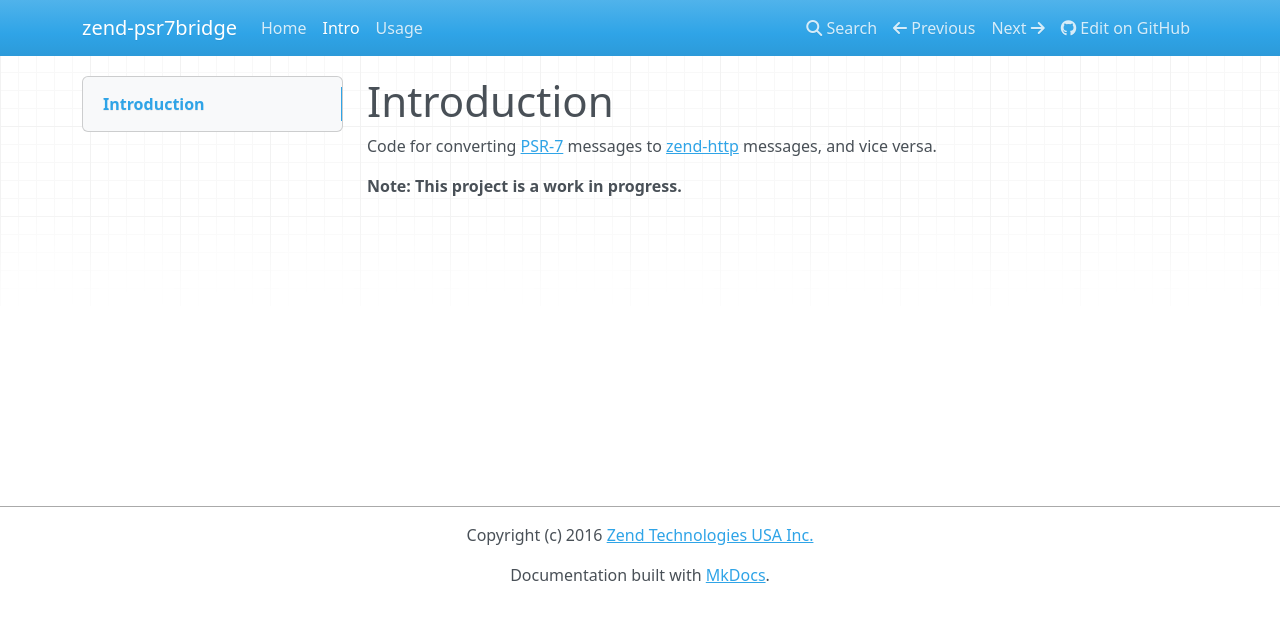
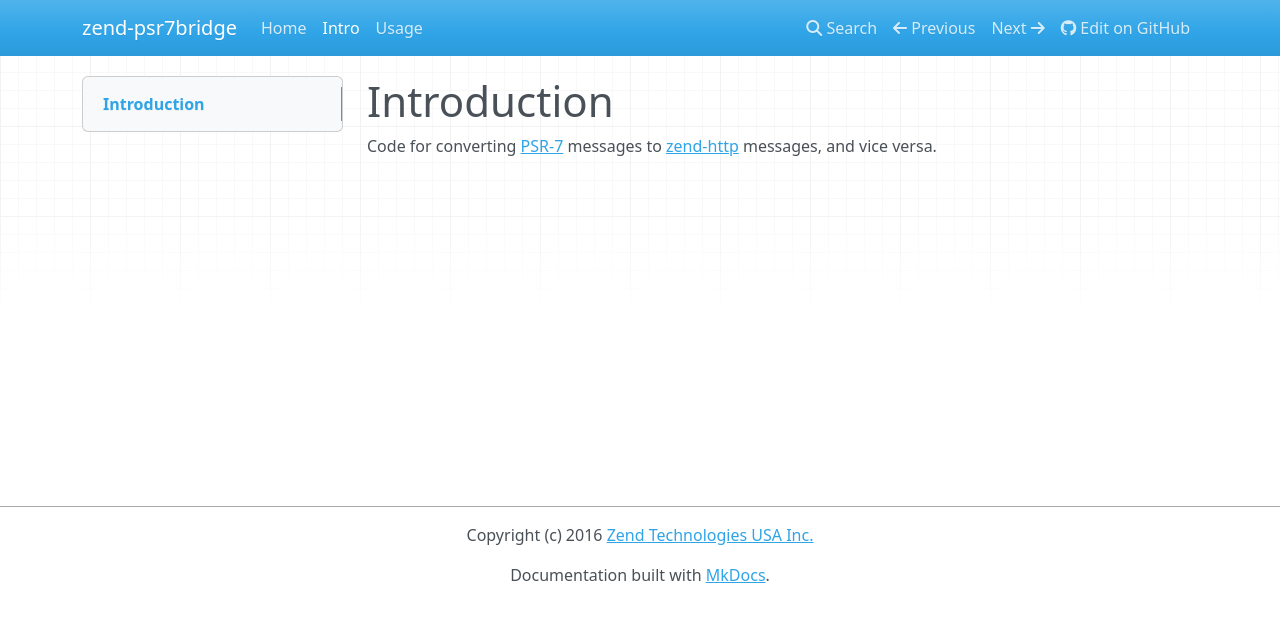
Before and after one commit to zendframework/zend-psr7bridge, an MkDocs documentation site: the page built from doc/book/intro.md, in a window 1280 px wide. Shown: the top 622 px of the page. Built offline with MkDocs 1.6.1, drawn with Linux system fonts in a browser that asks for light colours; nearby versions of some CDN libraries; old or Windows-style settings are respelled for this version of MkDocs.

Commit message:
Removes work in progess note

```diff
--- a/doc/book/intro.md
+++ b/doc/book/intro.md
@@ -3,5 +3,3 @@
 Code for converting [PSR-7](http://www.php-fig.org/psr/psr-7/) messages to
 [zend-http](https://zendframework.github.io/zend-http/) messages, and vice
 versa.
-
-**Note: This project is a work in progress.**
```
